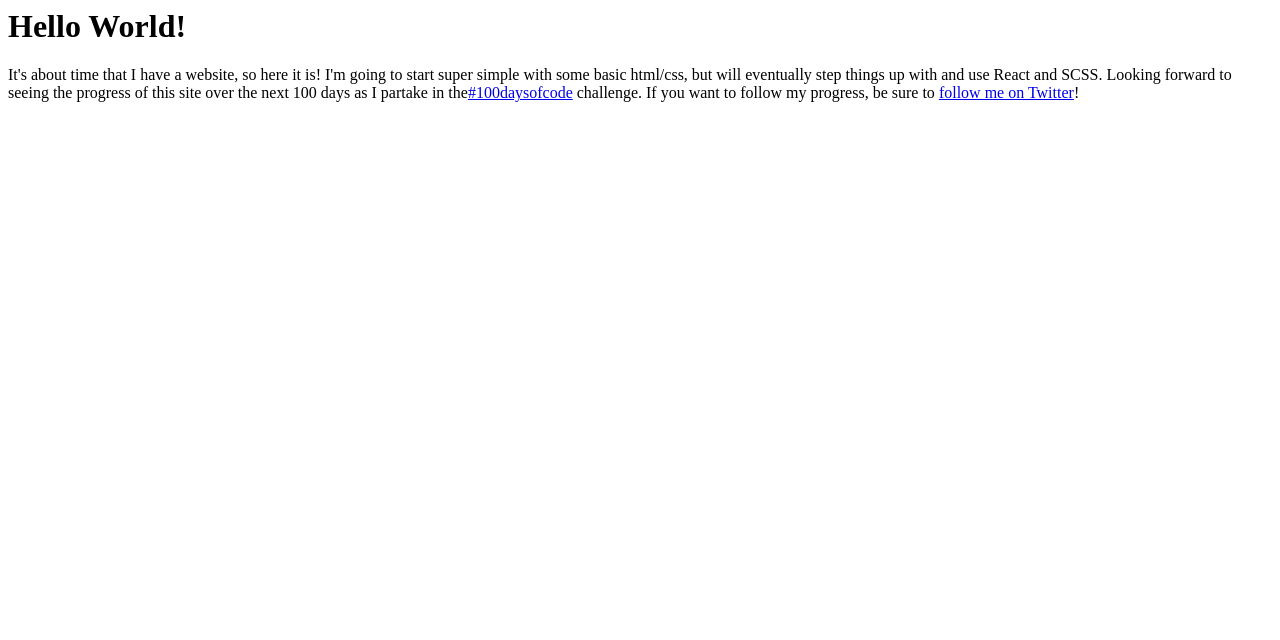
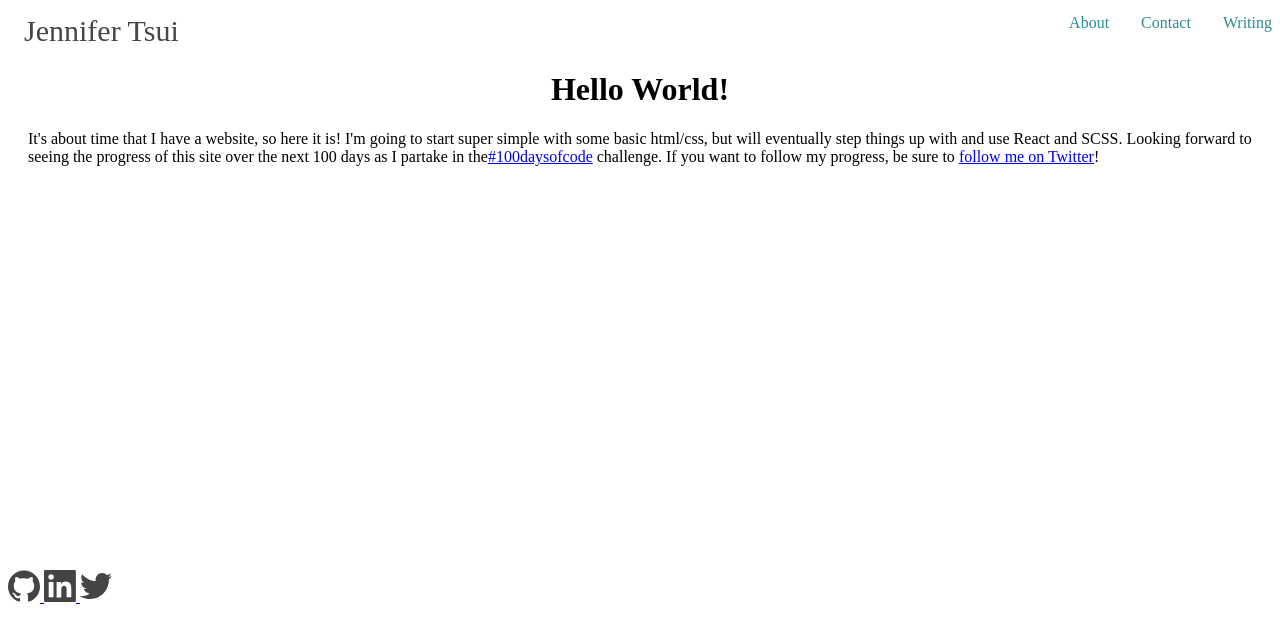
Before and after one commit to j-tsui/j-tsui.github.io, a plain HTML site: page index.html in a window 1280 px wide. Drawn offline with Linux system fonts and the light colour scheme.

Commit message:
added nav bar and social media links, need styling

```diff
--- a/index.html
+++ b/index.html
@@ -1,9 +1,33 @@
 <html>
     <head>
         <title>j-tsui</title>
+	    <link rel="stylesheet" href="styles.css">
     </head>
     <body>
-        <h1>Hello World!</h1>
+    	<div id="menuBar">
+	    	<ul>
+			  <li id="home"><a class="active" href="index.html">Jennifer Tsui</a></li>
+			  <li style="float:right"><a href="#writing">Writing</a></li>
+			  <li style="float:right"><a href="#contact">Contact</a></li>
+			  <li style="float:right"><a href="#about">About</a></li>
+			</ul>
+		</div>
+
+        <div style="padding:20px;margin-top:30px;height:500px;">
+        <h1 style="text-align:center;">Hello World!</h1>
         <p>It's about time that I have a website, so here it is! I'm going to start super simple with some basic html/css, but will eventually step things up with and use React and SCSS. Looking forward to seeing the progress of this site over the next 100 days as I partake in the<a href="http://www.100daysofcode.com/">#100daysofcode</a> challenge. If you want to follow my progress, be sure to <a href="https://twitter.com/_jennifertsui">follow me on Twitter</a>!</p>
+        </div>
     </body>
+    <footer>
+            <a href="https://github.com/j-tsui" alt="GitHub Logo" class="social-icon">
+                <img src="img/social/social-1_logo-github.svg">
+            </a>
+            <a href="https://www.linkedin.com/in/jennifer-tsui-0bb47610a/" alt="LinkedIn Logo" class="social-icon">
+                <img src="img/social/social-1_logo-linkedin.svg">
+            </a>
+            <a href="https://twitter.com/_jennifertsui" alt="Twitter Logo" class="social-icon">
+                <img src="img/social/social-1_logo-twitter.svg">
+            </a>
+        </div>
+    </footer>
 </html>
--- /dev/null
+++ b/styles.css
@@ -0,0 +1,42 @@
+
+
+#home {
+    font-size: 30px;
+}
+
+ul {
+    list-style-type: none;
+    margin: 0;
+    padding: 0;
+    overflow: hidden;
+    color: #464647;
+    background-color: #fff;
+    position: fixed;
+    top: 0;
+    width: 100%;
+}
+
+li {
+    float: left;
+}
+
+li a {
+    color: #2d8e91;
+    display: block;
+    text-align: center;
+    padding: 14px 16px;
+    text-decoration: none;
+}
+
+li a:hover:not(.active) {
+    color: #464647;
+    background-color: #fff;
+}
+
+.active {
+    color: #464647;
+}
+
+#social {
+    postion: center;
+}
```
Also changed, not shown: img/social/social-1_logo-github.svg (added), img/social/social-1_logo-linkedin.svg (added), img/social/social-1_logo-twitter.svg (added).
